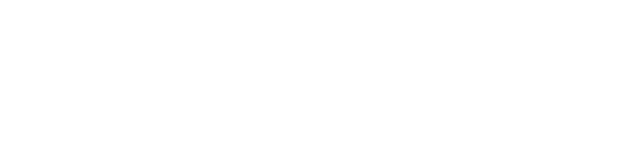
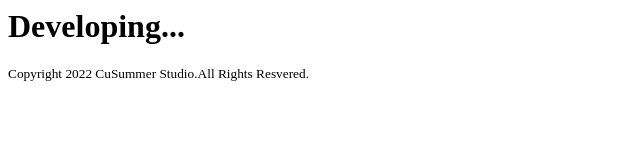
Before and after one commit to Eden-CN/MoeElaina.github.io, a plain HTML site: page index.html in a window 1280 px wide. Shown: the whole page, without its empty margins (0-640 px from the left). Drawn offline with Linux system fonts and the light colour scheme.

Commit message:
Update index.html

```diff
--- a/index.html
+++ b/index.html
@@ -1 +1,3 @@
 <title>CuSummer Studio.</title>
+<h1>Developing...</h1></p>
+<small>Copyright 2022 CuSummer Studio.All Rights Resvered.</small>
```
